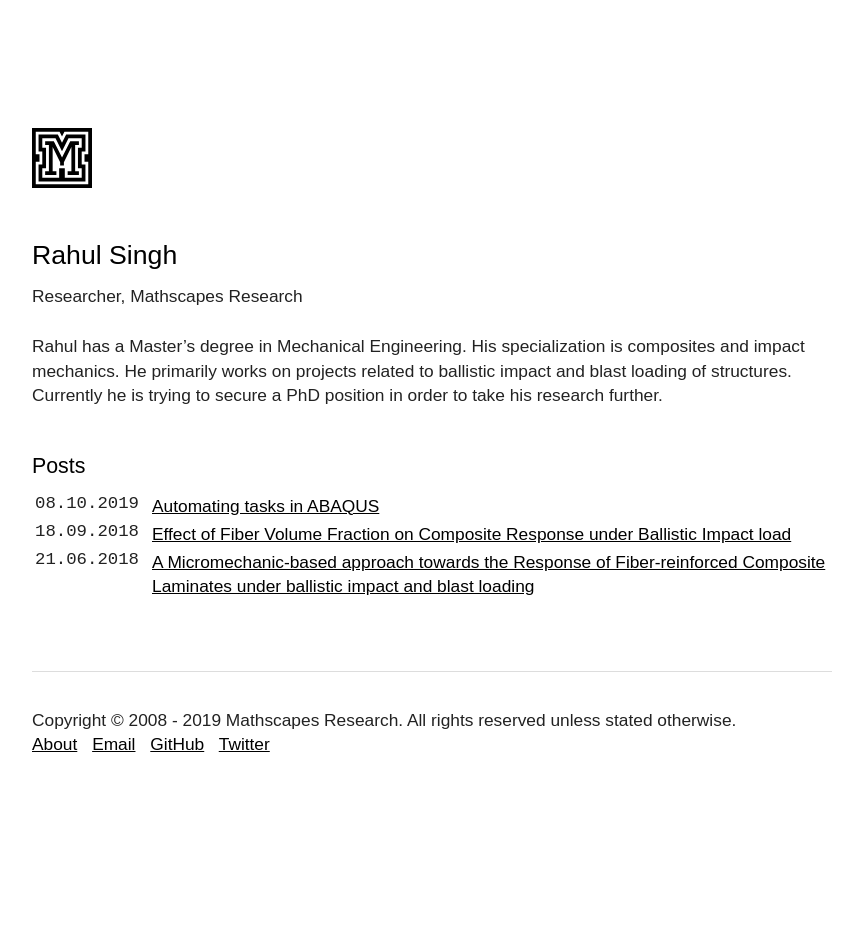
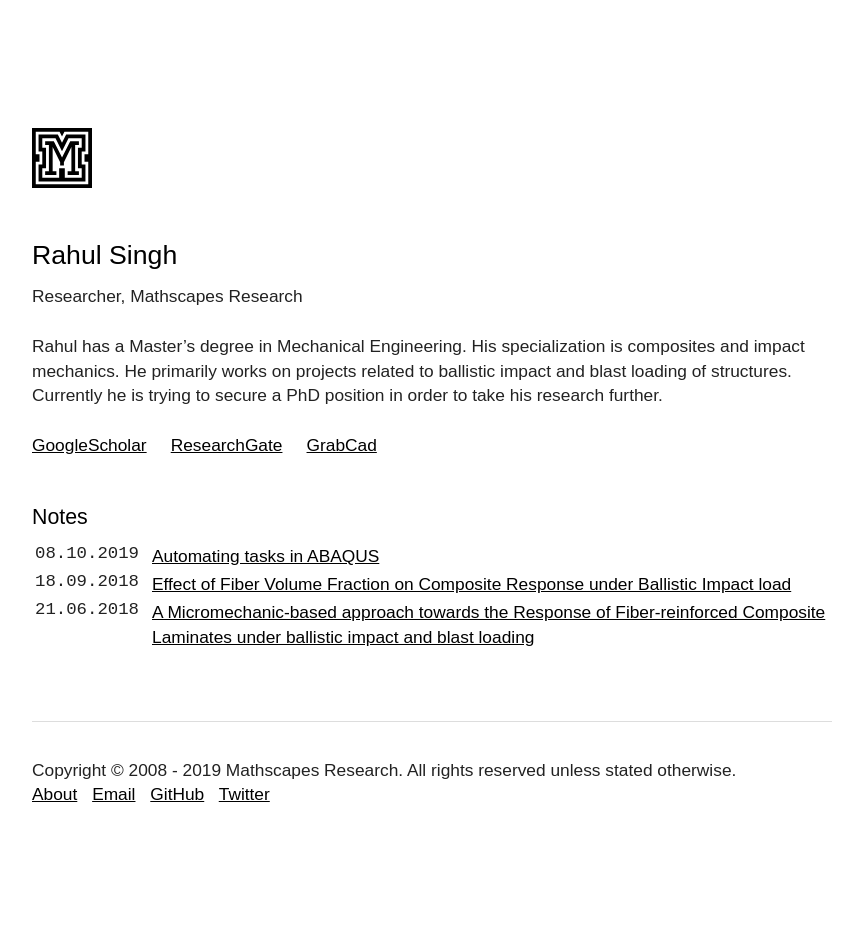
Before and after one commit to mathscapes/website, a Jekyll site: the page built from _authors/rahul.md, in a window 1280 px wide. Shown: the whole page, without its empty margins (208-1064 px from the left). Built offline with Jekyll 4.4.1, drawn with Linux system fonts in a browser that asks for light colours; some web fonts are replaced; before the commit the page ends 900 px from its top, so only the background shows below that.

Commit message:
update author links

```diff
--- a/_authors/rahul.md
+++ b/_authors/rahul.md
@@ -4,3 +4,5 @@ position: Researcher, Mathscapes Research
 ---
 
 Rahul has a Master's degree in Mechanical Engineering. His specialization is composites and impact mechanics. He primarily works on projects related to ballistic impact and blast loading of structures. Currently he is trying to secure a PhD position in order to take his research further.
+
+[GoogleScholar](https://scholar.google.co.in/citations?user=PPIZ2SkAAAAJ&hl=en) &nbsp; &nbsp; [ResearchGate](https://www.researchgate.net/profile/Rahul_Dhari) &nbsp; &nbsp; [GrabCad](https://grabcad.com/tutorials/linking-abaqus-and-fortran)
--- a/_layouts/author.html
+++ b/_layouts/author.html
@@ -6,7 +6,7 @@ layout: default
 
 {{ content }}
 
-<h2>Posts</h2>
+<h2>Notes</h2>
 
 <div class="posts">
         <table width="100%">
--- a/docs/authors/grv/index.html
+++ b/docs/authors/grv/index.html
@@ -40,7 +40,7 @@
 <p><em>Our world is unavoidably complex. And to design is not to avoid complexity but to embrace complexity. The process of design deals with this complexity and translates it into an illusion of simplicity.</em></p>
 
 
-<h2>Posts</h2>
+<h2>Notes</h2>
 
 <div class="posts">
         <table width="100%">
--- a/docs/authors/rahul/index.html
+++ b/docs/authors/rahul/index.html
@@ -31,8 +31,10 @@
 
 <p>Rahul has a Master’s degree in Mechanical Engineering. His specialization is composites and impact mechanics. He primarily works on projects related to ballistic impact and blast loading of structures. Currently he is trying to secure a PhD position in order to take his research further.</p>
 
+<p><a href="https://scholar.google.co.in/citations?user=PPIZ2SkAAAAJ&amp;hl=en">GoogleScholar</a>     <a href="https://www.researchgate.net/profile/Rahul_Dhari">ResearchGate</a>     <a href="https://grabcad.com/tutorials/linking-abaqus-and-fortran">GrabCad</a></p>
 
-<h2>Posts</h2>
+
+<h2>Notes</h2>
 
 <div class="posts">
         <table width="100%">
--- a/docs/authors/simran/index.html
+++ b/docs/authors/simran/index.html
@@ -29,12 +29,12 @@
      <h1>Simran Singh</h1>
 <p>Researcher, Mathscapes Research</p>
 
-<p>Simran Singh is a Human-Centered Design student pursuing her undergraduate degree at Srishti, Bangalore. An analytical-dreamer, her work focuses on understanding the use-cases of emerging technologies and applying it in a user-friendly context. She sees value in algorithmic thinking to help understand, decode and apply at the design context.</p>
+<p>Simran Singh is a Human-Centered Design student pursuing her undergraduate degree at <a href="https://srishti.ac.in">Srishti</a>, Bangalore. An analytical-dreamer, her work focuses on understanding the use-cases of emerging technologies and applying it in a user-friendly context. She sees value in algorithmic thinking to help understand, decode and apply at the design context.</p>
 
 <p><a href="https://simraan9.github.io">Website</a></p>
 
 
-<h2>Posts</h2>
+<h2>Notes</h2>
 
 <div class="posts">
         <table width="100%">
```
Also changed, not shown: _authors/simran.md (+1 -1 lines).
